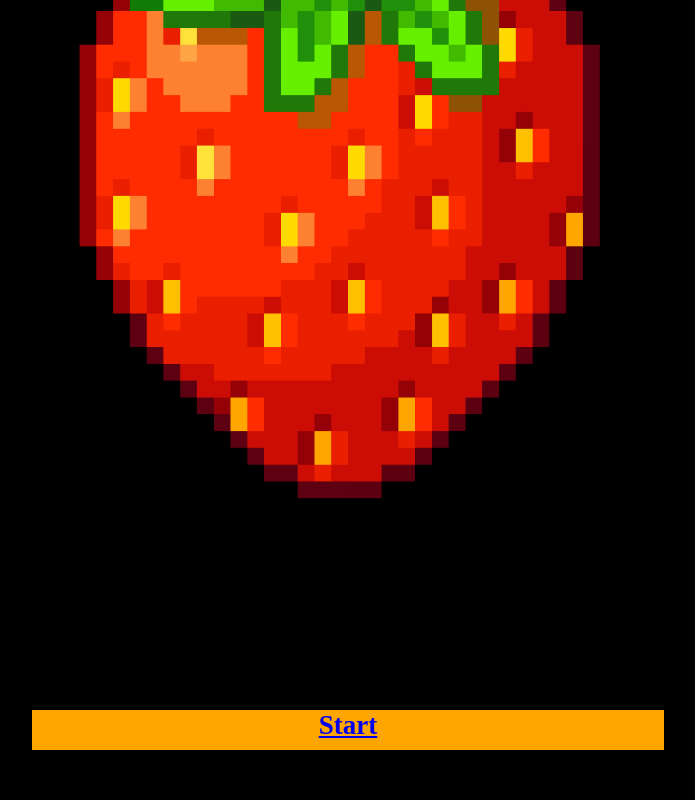
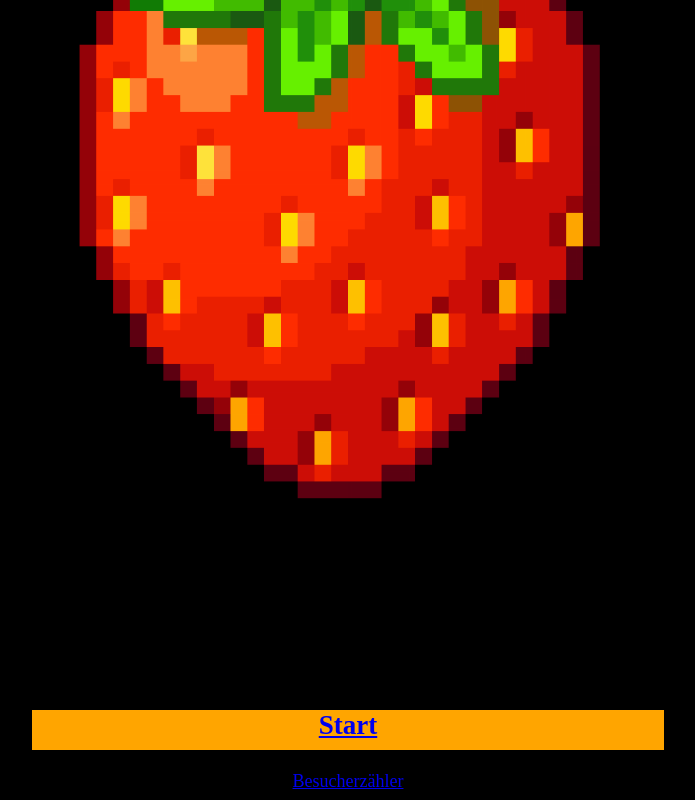
Before and after one commit to Strawberry-page/www.strawberry.de, a plain HTML site: page start-dark.html in a window 1280 px wide. Shown: the part 511-1311 px from the top of the page, without its empty margins (292-987 px from the left). Before the commit the page ends 1269 px from the top, so only its background shows below. Drawn offline with Linux system fonts and the light colour scheme.

Commit message:
Update start-dark.html

```diff
--- a/start-dark.html
+++ b/start-dark.html
@@ -79,6 +79,9 @@ Start
 </a>
 </div>
 
+<br>
+  <a href= visitor_counter.html>Besucherzähler</a>
+
 </div>
 </font>
 </body>
```
